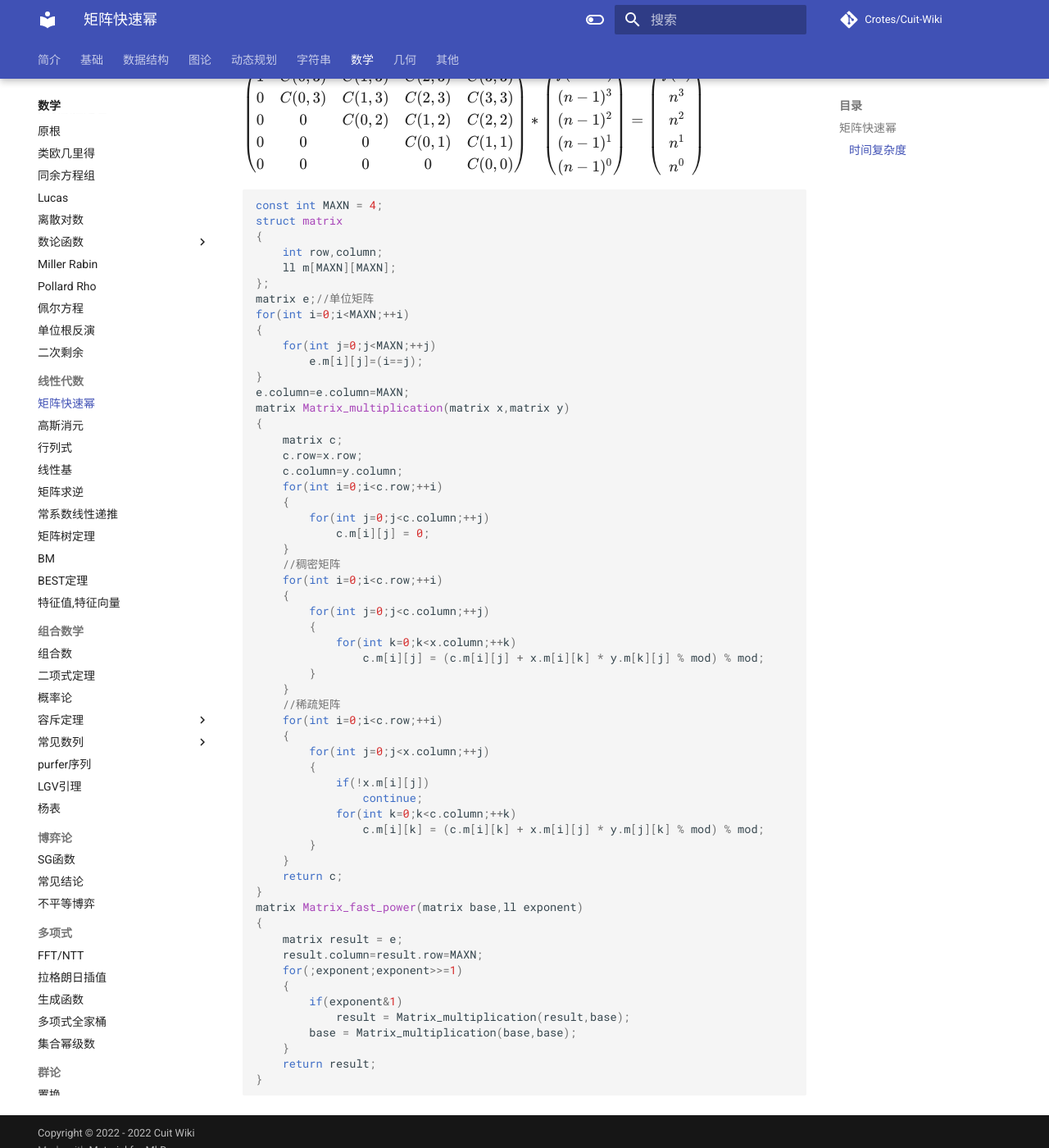
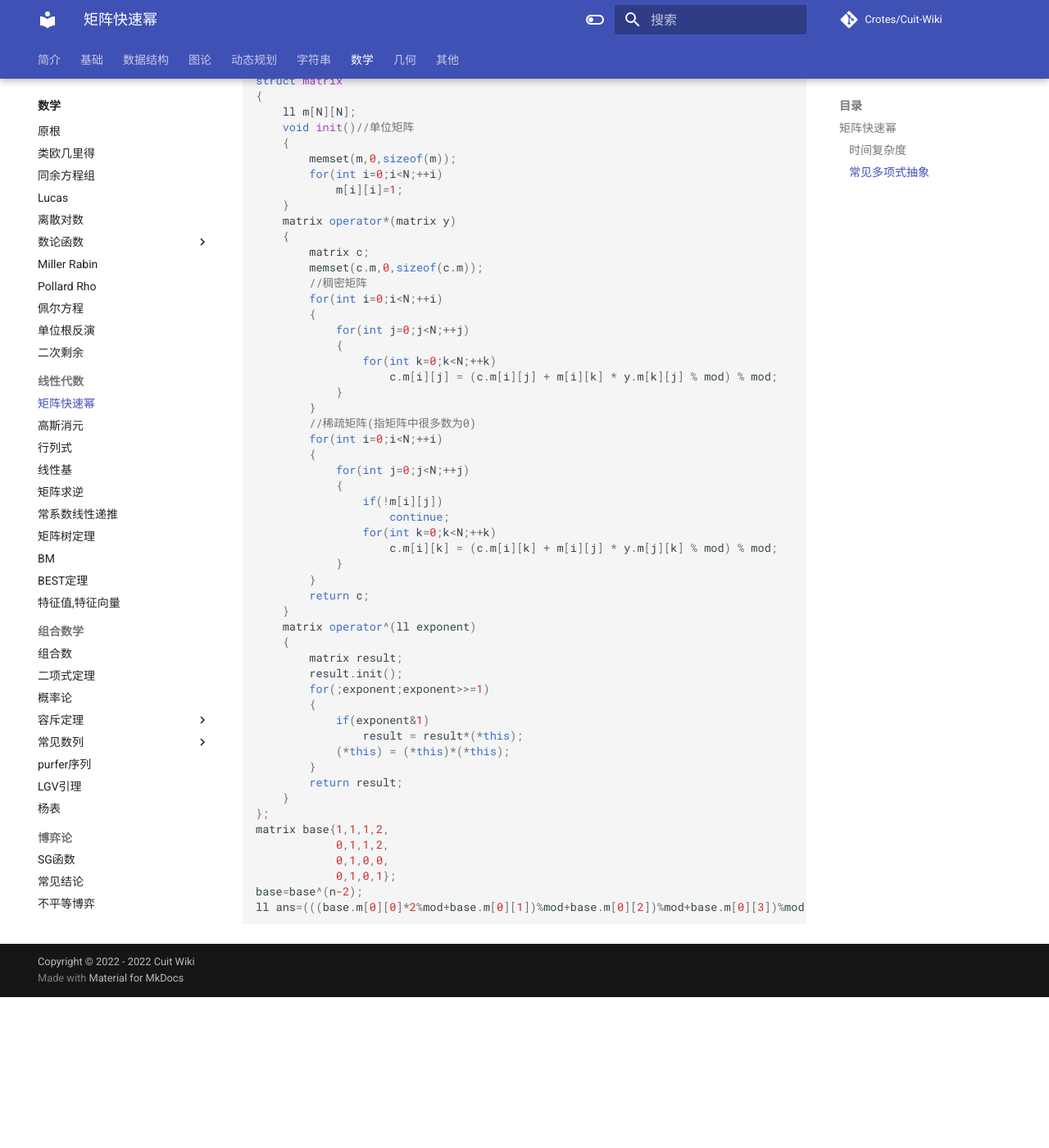
Before and after one commit to Crotes/Cuit-Wiki, an MkDocs documentation site: the page built from docs/Linear Algebra/矩阵快速幂.md, in a window 1280 px wide and 1400 px high, scrolled down 1191 px. Shown: the whole window at 82% size. Built offline with MkDocs 1.6.1 and Material for MkDocs 9.7.7, drawn with Linux system fonts in a browser that asks for light colours; formulas are drawn with MathJax 3; comment, search, counter and statistics services are not loaded; after the commit the page ends 2407 px from its top, so only the background shows below that; some of the changed text lies outside the part shown.

Commit message:
修改原来函数式板子为重载式板子

````diff
--- a/docs/Linear Algebra/矩阵快速幂.md
+++ b/docs/Linear Algebra/矩阵快速幂.md
@@ -8,21 +8,7 @@ O(t^3*log n),t是矩阵边长，t^3表示矩阵乘法
 
 把对整数的操作移植到矩阵上来
 
-应用：
-
-给出多项式定义，满足递推关系，可以用矩阵快速幂快速求出第n项
-
-1. 从题目抽象出底矩阵和指数
-
-2. 抽象出第一项矩阵
-
-3. 用矩阵快速幂求幂
-
-4. 幂和第一项矩阵相乘得目标矩阵
-
-5. 输出答案
-
-常见多项式抽象：
+### 常见多项式抽象
 
 1. $f(n) = a * f(n-1) + b * f(n-2) +c$
 
@@ -55,62 +41,65 @@ $\begin{pmatrix}1&C(0,3)&C(1,3)&C(2,3)&C(3,3)\\
 0&0&0&0&C(0,0)\end{pmatrix}*
 \begin{pmatrix}f(n-1)\\(n-1)^3\\(n-1)^2\\(n-1)^1\\(n-1)^0\end{pmatrix}=
 \begin{pmatrix}f(n)\\n^3\\n^2\\n^1\\n^0\end{pmatrix}$
+
+不要用 STL 里的matrix，比较慢
+
+注意稠密矩阵和稀疏矩阵的乘法处理要不一样
+
 ```c++
-const int MAXN = 4;
+const int N = 4;
 struct matrix
 {
-    int row,column;
-    ll m[MAXN][MAXN];
+    ll m[N][N];
+    void init()//单位矩阵
+    {
+        memset(m,0,sizeof(m));
+        for(int i=0;i<N;++i)
+            m[i][i]=1;
+    }
+    matrix operator*(matrix y)
+    {
+        matrix c;
+        memset(c.m,0,sizeof(c.m));
+        //稠密矩阵
+        for(int i=0;i<N;++i)
+        {
+            for(int j=0;j<N;++j)
+            {
+                for(int k=0;k<N;++k)
+                    c.m[i][j] = (c.m[i][j] + m[i][k] * y.m[k][j] % mod) % mod;
+            }
+        }
+        //稀疏矩阵(指矩阵中很多数为0)
+        for(int i=0;i<N;++i)
+        {
+            for(int j=0;j<N;++j)
+            {
+                if(!m[i][j])
+                    continue;
+                for(int k=0;k<N;++k)
+                    c.m[i][k] = (c.m[i][k] + m[i][j] * y.m[j][k] % mod) % mod;
+            }
+        }
+        return c;
+    }
+    matrix operator^(ll exponent)
+    {
+        matrix result;
+        result.init();
+        for(;exponent;exponent>>=1)
+        {
+            if(exponent&1)
+                result = result*(*this);
+            (*this) = (*this)*(*this);
+        }
+        return result;
+    }
 };
-matrix e;//单位矩阵
-for(int i=0;i<MAXN;++i)
-{
-    for(int j=0;j<MAXN;++j)
-        e.m[i][j]=(i==j);
-}
-e.column=e.column=MAXN;
-matrix Matrix_multiplication(matrix x,matrix y)
-{
-    matrix c;
-    c.row=x.row;
-    c.column=y.column;
-    for(int i=0;i<c.row;++i)
-    {
-        for(int j=0;j<c.column;++j)
-            c.m[i][j] = 0;
-    }
-    //稠密矩阵
-    for(int i=0;i<c.row;++i)
-    {
-        for(int j=0;j<c.column;++j)
-        {
-            for(int k=0;k<x.column;++k)
-                c.m[i][j] = (c.m[i][j] + x.m[i][k] * y.m[k][j] % mod) % mod;
-        }
-    }
-    //稀疏矩阵
-    for(int i=0;i<c.row;++i)
-    {
-        for(int j=0;j<x.column;++j)
-        {
-            if(!x.m[i][j])
-                continue;
-            for(int k=0;k<c.column;++k)
-                c.m[i][k] = (c.m[i][k] + x.m[i][j] * y.m[j][k] % mod) % mod;
-        }
-    }
-    return c;
-}
-matrix Matrix_fast_power(matrix base,ll exponent)
-{
-    matrix result = e;
-    result.column=result.row=MAXN;
-    for(;exponent;exponent>>=1)
-    {
-        if(exponent&1)
-            result = Matrix_multiplication(result,base);
-        base = Matrix_multiplication(base,base);
-    }
-    return result;
-}
+matrix base{1,1,1,2,
+            0,1,1,2,
+            0,1,0,0,
+            0,1,0,1};
+base=base^(n-2);
+ll ans=(((base.m[0][0]*2%mod+base.m[0][1])%mod+base.m[0][2])%mod+base.m[0][3])%mod;
 ```
````
